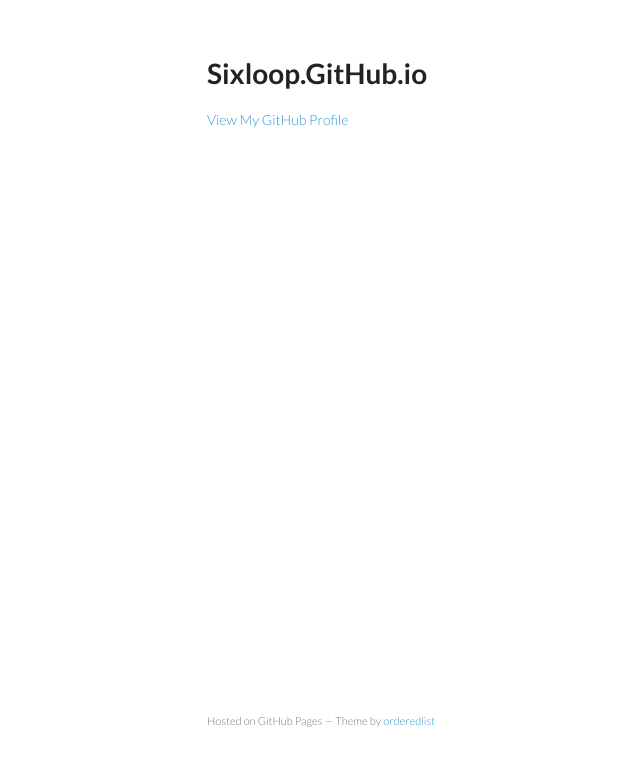
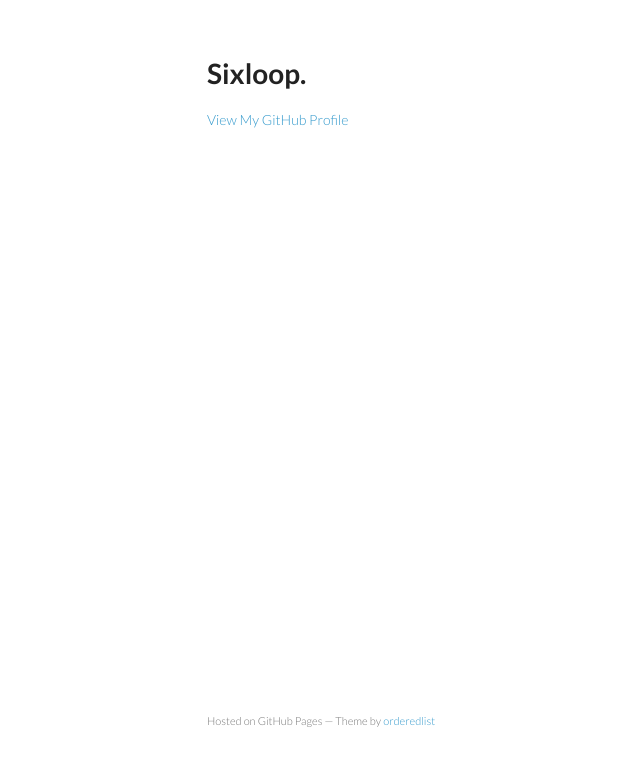
Before and after one commit to SixLoop/sixloop.github.io, a plain HTML site: page index.html in a window 1280 px wide. Shown: the whole page, without its empty margins (3-643 px from the left). Drawn offline with Linux system fonts and the light colour scheme.

Commit message:
Update index.html

```diff
--- a/index.html
+++ b/index.html
@@ -3,7 +3,7 @@
   <head>
     <meta charset="utf-8">
     <meta http-equiv="X-UA-Compatible" content="chrome=1">
-    <title>Sixloop.GitHub.io by SixLoop</title>
+    <title>SixLoop</title>
 
     <link rel="stylesheet" href="stylesheets/styles.css">
     <link rel="stylesheet" href="stylesheets/pygment_trac.css">
@@ -15,7 +15,7 @@
   <body>
     <div class="wrapper">
       <header>
-        <h1>Sixloop.GitHub.io</h1>
+        <h1>Sixloop.</h1>
 
 
 
```
